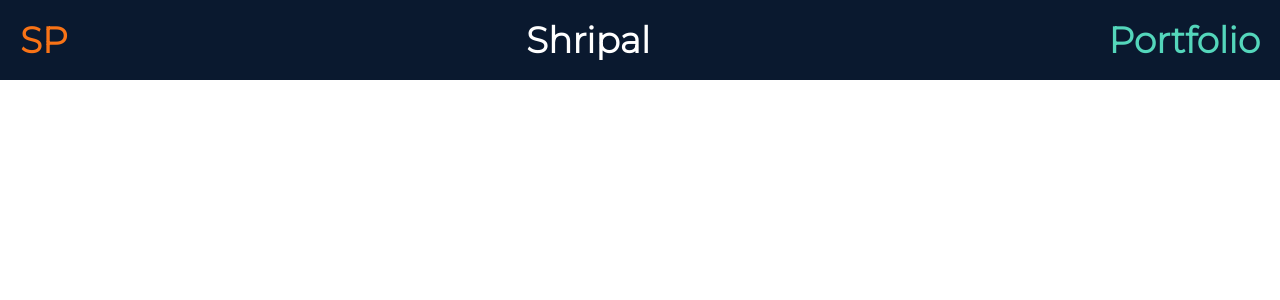
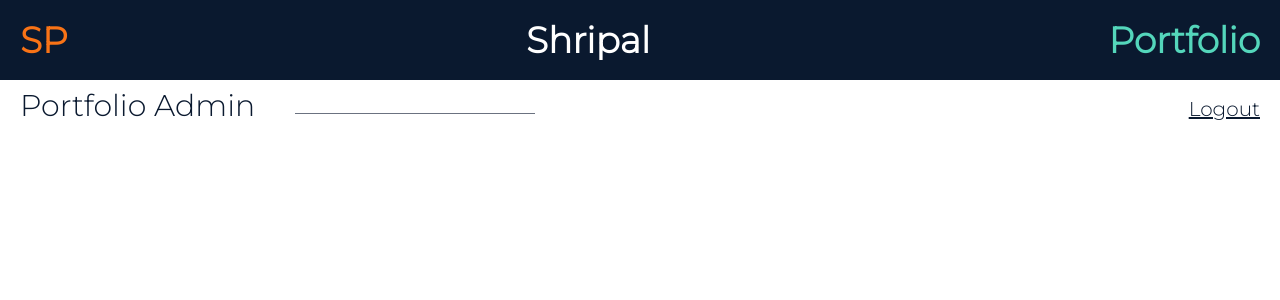
Before and after one commit to shripalp/mern-portfolio, a React (Create React App) app in the folder client/: page /admin in a window 1280 px wide. Shown: the top 300 px of the page. Built offline with nearby package versions, Linux system fonts and the light colour scheme; no server answers; sample sign-in values are in the browser's storage.

Commit message:
login admin added

```diff
--- a/client/src/pages/Admin/index.js
+++ b/client/src/pages/Admin/index.js
@@ -8,14 +8,34 @@ import AdminExperiences from "./AdminExperiences";
 import AdminProjects from "./AdminProjects";
 import AdminCourses from "./AdminCourses";
 import AdminContacts from "./AdminContacts";
-
 const { TabPane } = Tabs;
 
 function Admin() {
   const { portfolioData } = useSelector((state) => state.root);
+
+  React.useEffect(() => {
+    if (!localStorage.getItem("token")) {
+      window.location.href = "/admin-login";
+    }
+  }, []);
   return (
     <div>
       <Header />
+      <div className="flex gap-10 items-center px-5 py-2 justify-between">
+        <div className="flex gap-10 items-center">
+          <h1 className="text-3xl text-primary">Portfolio Admin</h1>
+          <div className="w-60 h-[1px] bg-gray-500"></div>
+        </div>
+        <h1
+          className="underline text-primary text-xl cursor-pointer"
+          onClick={() => {
+            localStorage.removeItem("token");
+            window.location.href = "/admin-login";
+          }}
+        >
+          Logout
+        </h1>
+      </div>
       {portfolioData && (
         <div className="mt-5 p-5">
           <Tabs defaultActiveKey="1">
```
